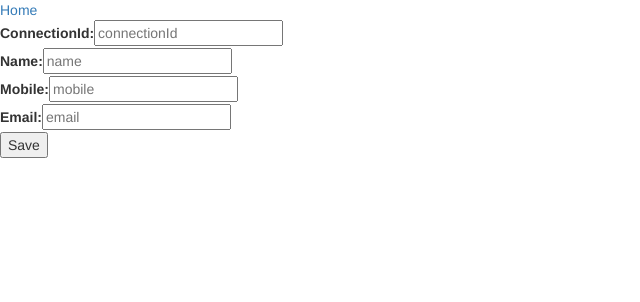
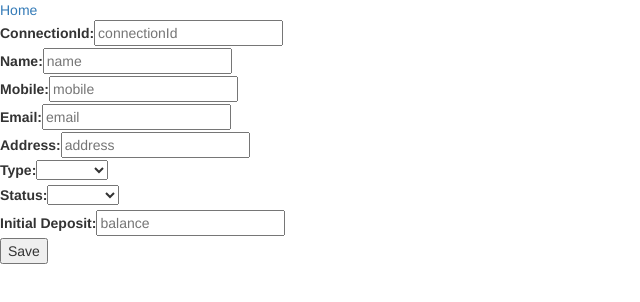
Before and after one commit to saipavanmannam/cable-network-client, an Angular app: page /connection in a window 1280 px wide. Shown: the top 302 px of the page, without its empty margins (0-640 px from the left). Built offline with nearby package versions, Linux system fonts and the light colour scheme.

Commit message:
added teritory

```diff
--- a/src/app/app.module.ts
+++ b/src/app/app.module.ts
@@ -10,12 +10,14 @@ import { ConnectionComponent } from './dish/connection/connection.component';
 import { ConnectionService } from './dish/connection/connection.service';
 import { DashBoardComponent } from './dash-board/dash-board.component';
 import { Connection } from './dish/connection';
+import { TerritoryComponent } from './dish/territory/territory.component';
 
 @NgModule({
   declarations: [
     AppComponent,
     ConnectionComponent,
-    DashBoardComponent
+    DashBoardComponent,
+    TerritoryComponent
   ],
   imports: [
     BrowserModule,
--- a/src/app/dish/connection/connection.component.html
+++ b/src/app/dish/connection/connection.component.html
@@ -3,6 +3,10 @@
 	<label>Name:</label><input [(ngModel)]="connection.name" placeholder="name"><br>
 	<label>Mobile:</label><input [(ngModel)]="connection.mobile" placeholder="mobile"><br>
 	<label>Email:</label><input [(ngModel)]="connection.email" placeholder="email"><br>
+	<label>Address:</label><input [(ngModel)]="connection.address" placeholder="address"><br>
+	<label>Type:</label><select [(ngModel)]="connection.connectionType"><option value="M">Monthly</option><option value="Y">Yearly</option></select><br>
+	<label>Status:</label><select [(ngModel)]="connection.status"><option value="A">Active</option><option value="I">InActive</option></select><br>
+	<label>Initial Deposit:</label><input [(ngModel)]="connection.balance" placeholder="balance"><br>
 	<button (click)="saveConnection()">Save</button>
 
 </div>
--- /dev/null
+++ b/src/app/dish/territory/territory.component.html
@@ -0,0 +1,3 @@
+<p>
+  territory works!
+</p>
--- /dev/null
+++ b/src/app/dish/territory/territory.component.ts
@@ -0,0 +1,15 @@
+import { Component, OnInit } from '@angular/core';
+
+@Component({
+  selector: 'app-territory',
+  templateUrl: './territory.component.html',
+  styleUrls: ['./territory.component.css']
+})
+export class TerritoryComponent implements OnInit {
+
+  constructor() { }
+
+  ngOnInit() {
+  }
+
+}
```
Also changed, not shown: src/app/dish/territory/territory.service.ts (added, +8 -0 lines), src/app/dish/territory/territory.component.css (added), 2 other files (tests, documents, lock files or other folders).
